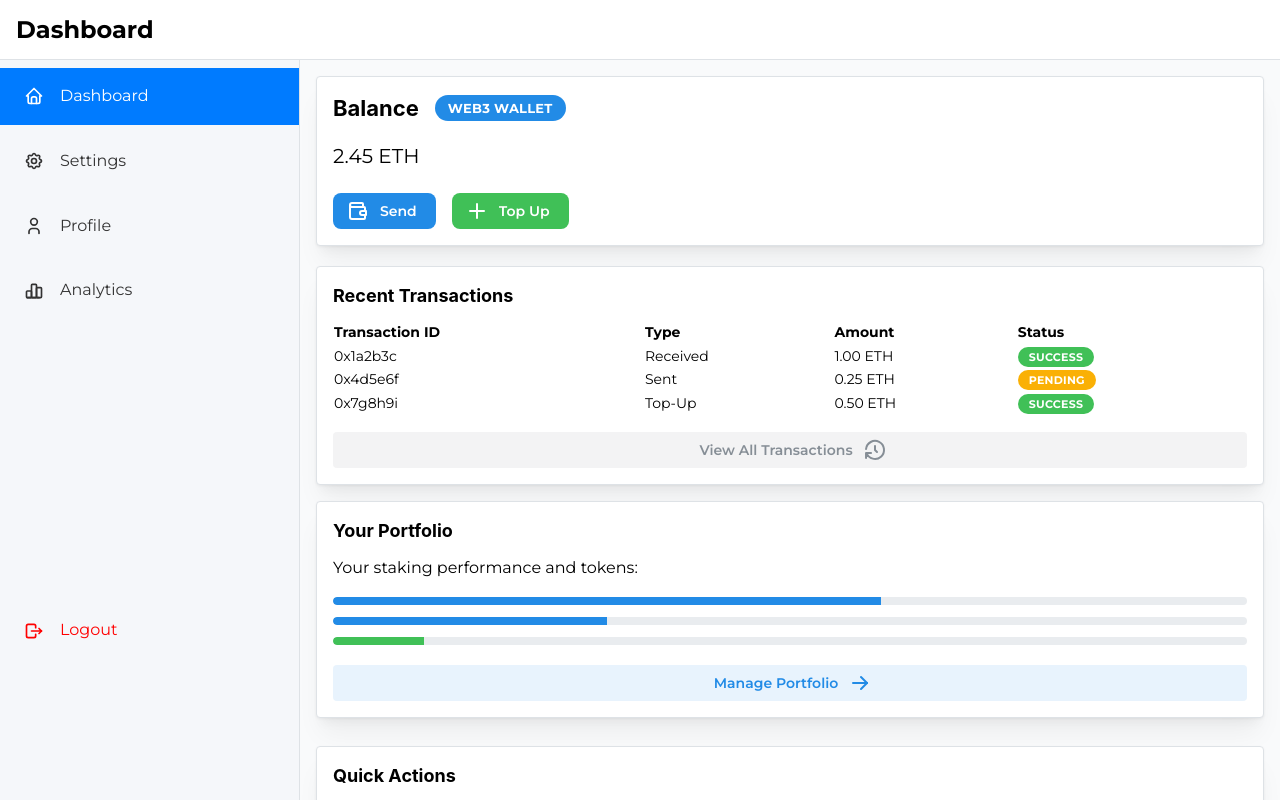
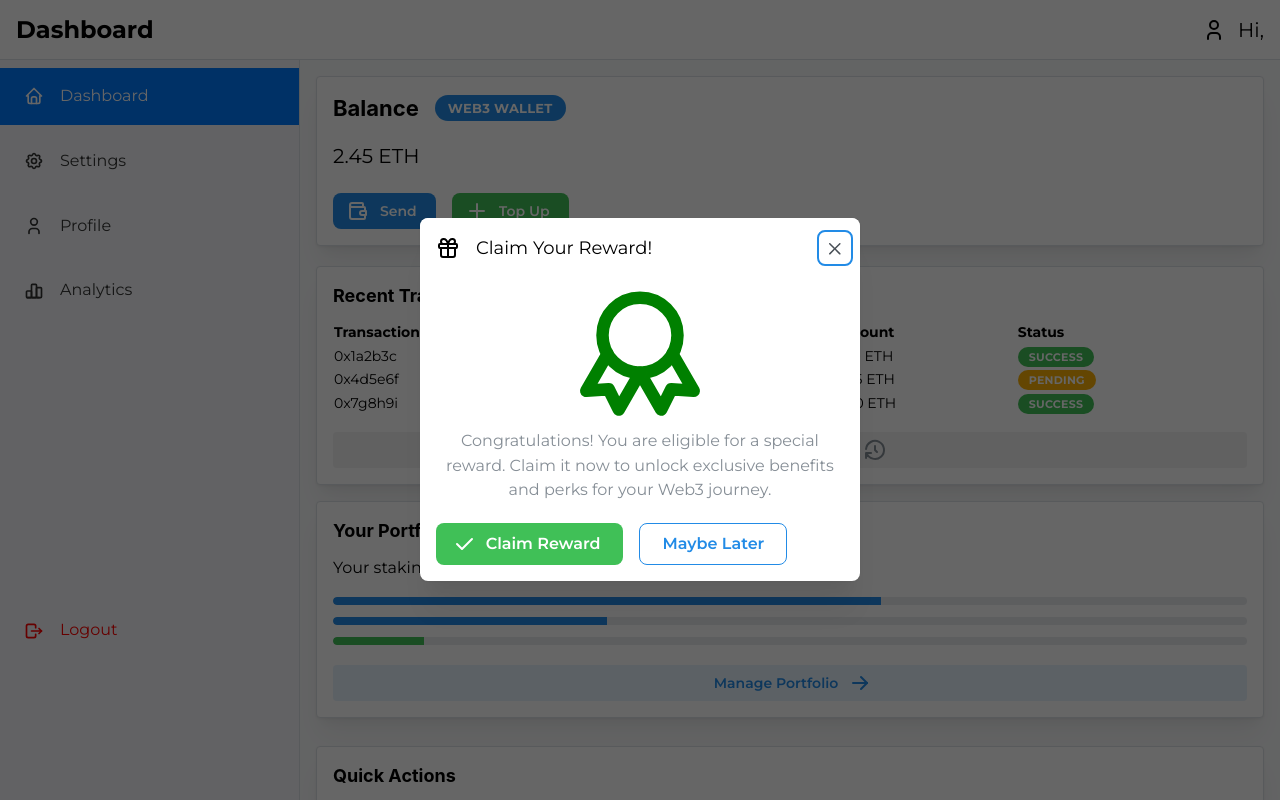
Before and after one commit to Official-simple-soul/finanx, a React (Vite) app: page /dashboard in a window 1280 px wide. Shown: the top 800 px of the page. Built offline with nearby package versions, Linux system fonts and the light colour scheme; no server answers; the database is empty; sample sign-in values are in the browser's storage; a web font is replaced by a local one.

Commit message:
feat: updated finanx app

```diff
--- a/src/context/AppStore.jsx
+++ b/src/context/AppStore.jsx
@@ -5,9 +5,12 @@ const AppContext = createContext();
 export const AppProvider = ({ children }) => {
   const token = localStorage.getItem('token');
   const [userToken, setUserToken] = useState(token);
+  const [userProfile, setUserProfile] = useState({});
 
   return (
-    <AppContext.Provider value={{ userToken, setUserToken }}>
+    <AppContext.Provider
+      value={{ userToken, setUserToken, userProfile, setUserProfile }}
+    >
       {children}
     </AppContext.Provider>
   );
--- /dev/null
+++ b/src/data/dashboardData.js
@@ -0,0 +1,24 @@
+export const userBalance = '2.45 ETH';
+export const recentTransactions = [
+  {
+    id: '0x1a2b3c',
+    type: 'Received',
+    amount: '1.00 ETH',
+    status: 'Success',
+    timestamp: '2023-12-31 10:23',
+  },
+  {
+    id: '0x4d5e6f',
+    type: 'Sent',
+    amount: '0.25 ETH',
+    status: 'Pending',
+    timestamp: '2023-12-30 16:45',
+  },
+  {
+    id: '0x7g8h9i',
+    type: 'Top-Up',
+    amount: '0.50 ETH',
+    status: 'Success',
+    timestamp: '2023-12-30 14:10',
+  },
+];
--- a/src/pages/Dashboard.jsx
+++ b/src/pages/Dashboard.jsx
@@ -8,6 +8,8 @@ import {
   Badge,
   Group,
   Progress,
+  Center,
+  Modal,
 } from '@mantine/core';
 import {
   IconPlus,
@@ -16,37 +18,22 @@ import {
   IconHistory,
 } from '@tabler/icons-react';
 import { DashboardLayout } from './DashboardLayout';
+import { recentTransactions, userBalance } from '../data/dashboardData';
+import { useState } from 'react';
+import { IconCheck } from '@tabler/icons-react';
+import { IconGift } from '@tabler/icons-react';
+import { IconAward } from '@tabler/icons-react';
 
 function Dashboard() {
-  const userBalance = '2.45 ETH';
-  const recentTransactions = [
-    {
-      id: '0x1a2b3c',
-      type: 'Received',
-      amount: '1.00 ETH',
-      status: 'Success',
-      timestamp: '2023-12-31 10:23',
-    },
-    {
-      id: '0x4d5e6f',
-      type: 'Sent',
-      amount: '0.25 ETH',
-      status: 'Pending',
-      timestamp: '2023-12-30 16:45',
-    },
-    {
-      id: '0x7g8h9i',
-      type: 'Top-Up',
-      amount: '0.50 ETH',
-      status: 'Success',
-      timestamp: '2023-12-30 14:10',
-    },
-  ];
+  const [claimRewardModal, setClaimRewardModal] = useState(true);
+
+  const handleClaimReward = () => {
+    setClaimRewardModal(false);
+  };
 
   return (
     <DashboardLayout>
       <div>
-        {/* User Balance Section */}
         <Card shadow="md" radius="sm" withBorder mb="lg">
           <Group position="apart">
             <Title order={3}>Balance</Title>
@@ -156,7 +143,7 @@ function Dashboard() {
                 <Button
                   radius="md"
                   variant="light"
-                  leftIcon={<IconPlus />}
+                  leftSection={<IconPlus />}
                   color="green"
                 >
                   Add Liquidity
@@ -164,7 +151,7 @@ function Dashboard() {
                 <Button
                   radius="md"
                   variant="light"
-                  leftIcon={<IconWallet />}
+                  leftSection={<IconWallet />}
                   color="blue"
                 >
                   Withdraw Funds
@@ -209,6 +196,54 @@ function Dashboard() {
           </Grid.Col>
         </Grid>
       </div>
+
+      <Modal
+        opened={claimRewardModal}
+        onClose={() => setClaimRewardModal(false)}
+        title={
+          <Group>
+            <IconGift size={24} />
+            <Text size="lg" weight={600}>
+              Claim Your Reward!
+            </Text>
+          </Group>
+        }
+        centered
+        radius="md"
+      >
+        <Center>
+          {/* <img
+            src="https://cdn-icons-png.flaticon.com/512/1792/1792879.png"
+            alt="Reward"
+            width={150}
+            height={150}
+          /> */}
+          <IconAward size={150} color="green" />
+        </Center>
+        <Text align="center" color="dimmed">
+          Congratulations! You are eligible for a special reward. Claim it now
+          to unlock exclusive benefits and perks for your Web3 journey.
+        </Text>
+        <Group position="center" mt="lg">
+          <Button
+            onClick={handleClaimReward}
+            leftSection={<IconCheck />}
+            size="md"
+            radius="md"
+            color="green"
+          >
+            Claim Reward
+          </Button>
+          <Button
+            onClick={() => setClaimRewardModal(false)}
+            variant="outline"
+            size="md"
+            radius="md"
+          >
+            Maybe Later
+          </Button>
+        </Group>
+      </Modal>
     </DashboardLayout>
   );
 }
--- a/src/pages/DashboardLayout.jsx
+++ b/src/pages/DashboardLayout.jsx
@@ -9,12 +9,14 @@ import {
   IconLogout,
 } from '@tabler/icons-react';
 import { signOut } from 'firebase/auth';
-import { auth } from '../../firebase';
+import { auth, db } from '../../firebase';
 import { useApp } from '../context/AppStore';
+import { useEffect } from 'react';
+import { doc, getDoc } from 'firebase/firestore';
 
 export function DashboardLayout({ children }) {
   const [opened, { toggle }] = useDisclosure();
-  const { setUserToken } = useApp();
+  const { setUserToken, userProfile, setUserProfile } = useApp();
   const location = useLocation();
 
   const sidebarItems = [
@@ -35,6 +37,30 @@ export function DashboardLayout({ children }) {
     setUserToken(null);
   };
 
+  useEffect(() => {
+    const fetchProfile = async () => {
+      const currentUser = auth.currentUser;
+      if (!currentUser) {
+        return null;
+      }
+
+      const docRef = doc(db, 'users', currentUser.uid);
+      try {
+        const docSnap = await getDoc(docRef);
+        if (docSnap.exists()) {
+          setUserProfile(docSnap.data());
+          return docSnap.data();
+        } else {
+          return null;
+        }
+      } catch (error) {
+        console.error('Error fetching user profile:', error);
+        return null;
+      }
+    };
+    fetchProfile();
+  }, [auth]);
+
   return (
     <AppShell
       header={{ height: 60 }}
@@ -53,7 +79,15 @@ export function DashboardLayout({ children }) {
       <AppShell.Header>
         <Group h="100%" px="md">
           <Burger opened={opened} onClick={toggle} hiddenFrom="sm" size="sm" />
-          <h1 className="text-2xl font-bold text-dark-blue">Dashboard</h1>
+          <div className="flex items-center justify-between w-full">
+            <h1 className="text-2xl font-bold text-dark-blue">Dashboard</h1>
+            <div className="flex items-center gap-3">
+              <IconUser />
+              <h1 className="text-xl text-dark-blue">
+                Hi, {userProfile?.fullName?.split(' ')?.[0]}
+              </h1>
+            </div>
+          </div>
         </Group>
       </AppShell.Header>
 
```
